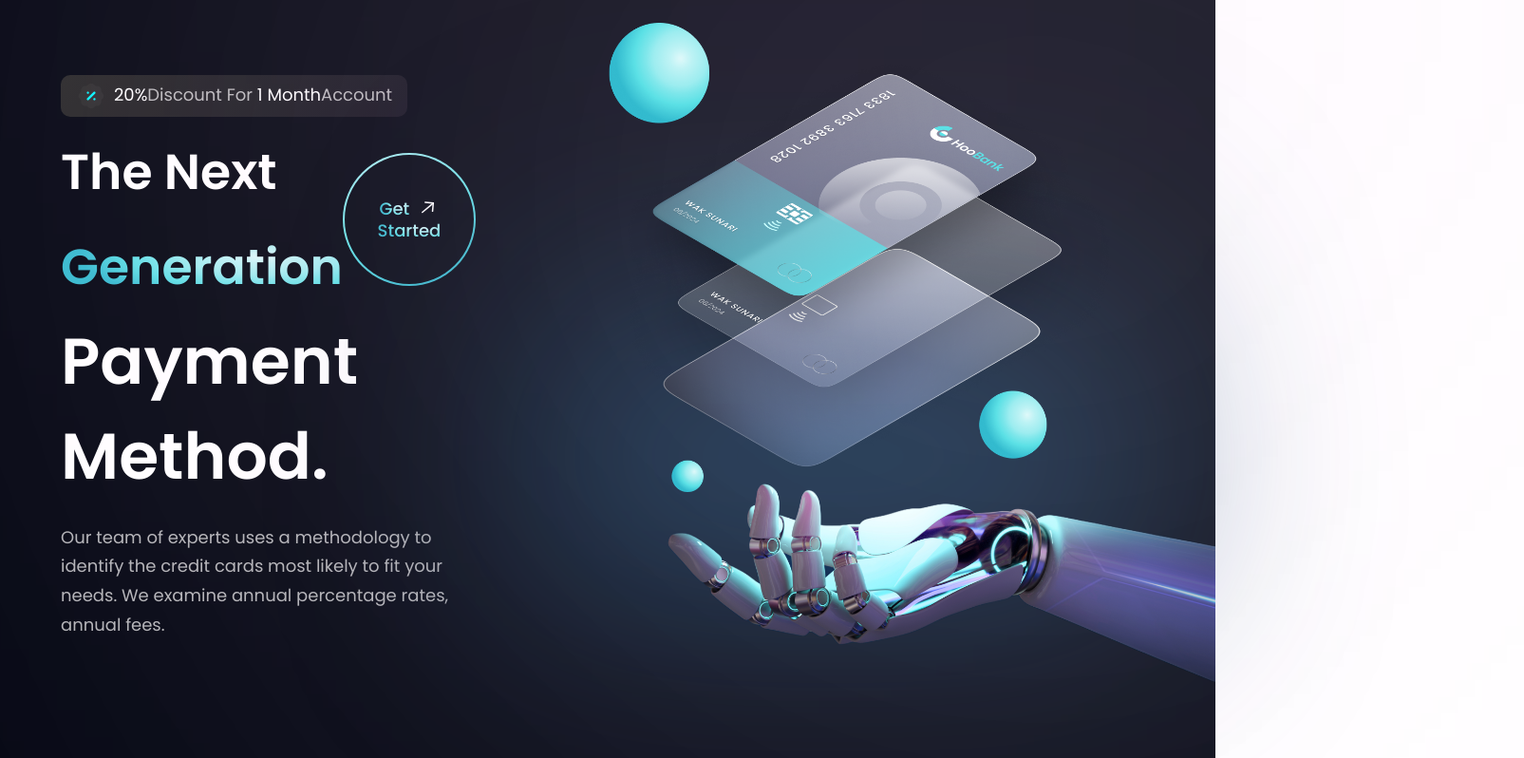
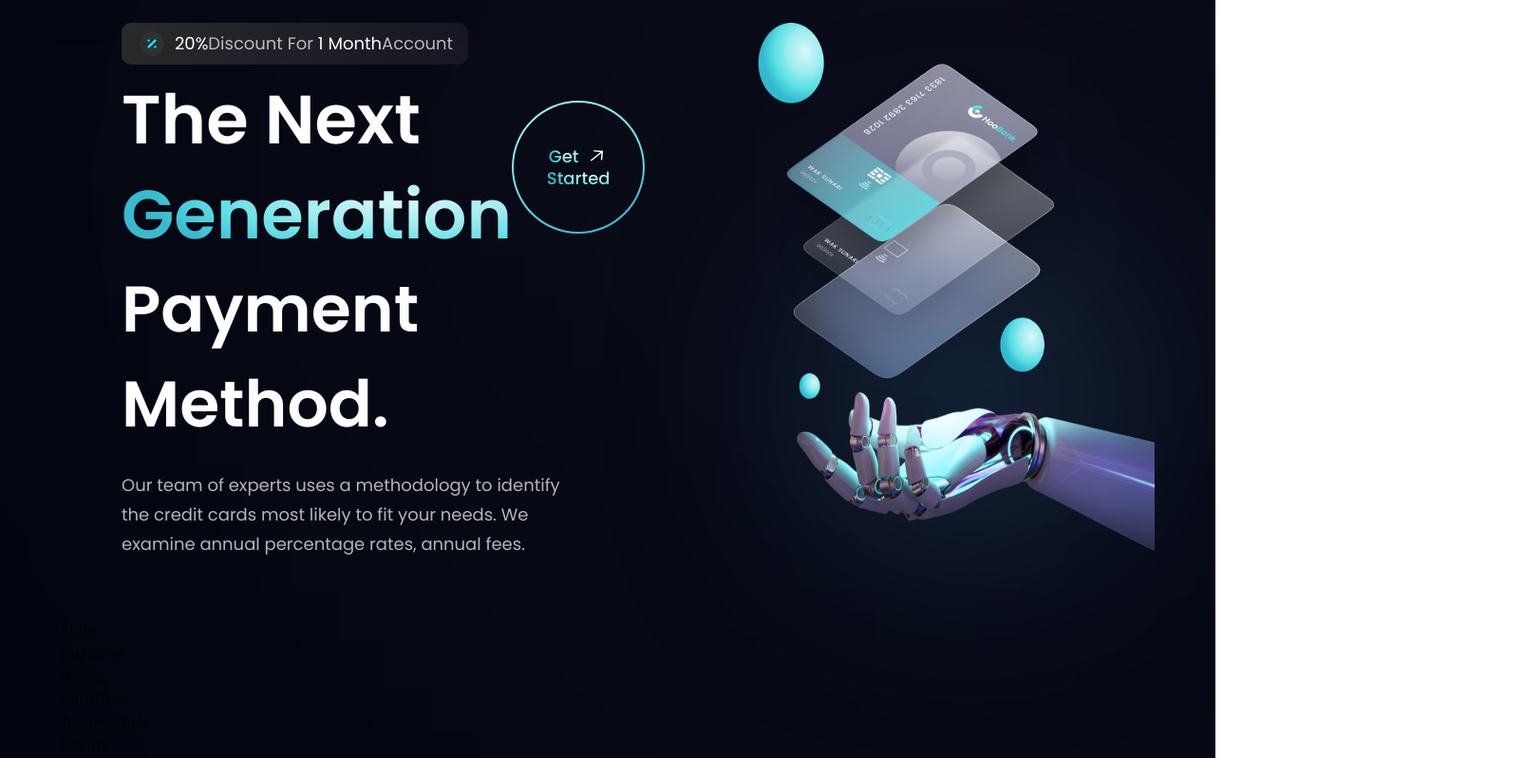
Before and after one commit to SaqifHaque/Bank-React-Responsive, a React (Vite) app: page / in a window 1280 px wide. Shown: the part 120-918 px from the top of the page at 95% size, 1605 px wide, since content can reach past the window. Built offline with nearby package versions, Linux system fonts and the light colour scheme.

Commit message:
gradient update and padding fix

```diff
--- a/src/App.jsx
+++ b/src/App.jsx
@@ -10,12 +10,12 @@
             <Navbar />
         </div>
       </div>
-      <div className={`bg-primary ${styles.flexStart}`}>
+      <div className={`bg-primary ${styles.paddingX} ${styles.flexStart}`}>
         <div className={`${styles.boxWidth}`}>
           <Hero />
         </div>
       </div>
-      <div className={`bg-primary ${styles.padingX} ${styles.flexStart}`}>
+      <div className={`bg-primary ${styles.paddingX} ${styles.flexStart}`}>
         <div className={`${styles.boxWidth}`}>
           <Stats />
           <Business />
--- a/src/components/Hero.jsx
+++ b/src/components/Hero.jsx
@@ -17,7 +17,7 @@
           </p>
         </div>
         <div className="flex flex-row justify-between items-center w-full">
-          <h1 className="flex-1 font-poppins font-semibold ss:text-[52px] text-white ss:leading-[100px] leading-[75px]">
+          <h1 className="flex-1 font-poppins font-semibold ss:text-[72px] text-[52px] text-white ss:leading-[100px] leading-[75px]">
             The Next <br className="sm:block hidden"/>{" "}
             <span className="text-gradient">Generation</span>
             {" "}
@@ -34,14 +34,14 @@
           your needs. We examine annual percentage rates, annual fees.
         </p>
       </div>
-      <div>
+      <div className={`flex-1 flex ${styles.flexCenter} md:my-0 my-10 relative`}>
         <img src={robot} alt="billing" className="w-[100%] h-[100%] relative z-[5]"/>
         <div className="absolute z-[0] w-[40%] h-[35%] top-0 pink__gradient"/>
         <div className="absolute z-[1] w-[80%] h-[80%] rounded-full bottom-40 white__gradient"/>
         <div className="absolute z-[0] w-[50%] h-[50%] right-20 bottom-20 blue__gradient"/>
       </div>
-      <div className={`ss: hidden `}>
-
+      <div className={`ss: hidden ${styles.flexCenter}`}>
+        <GetStarted/>
       </div>
     </section>
   )
```
Lines whose indentation alone changed are shown as unchanged.
